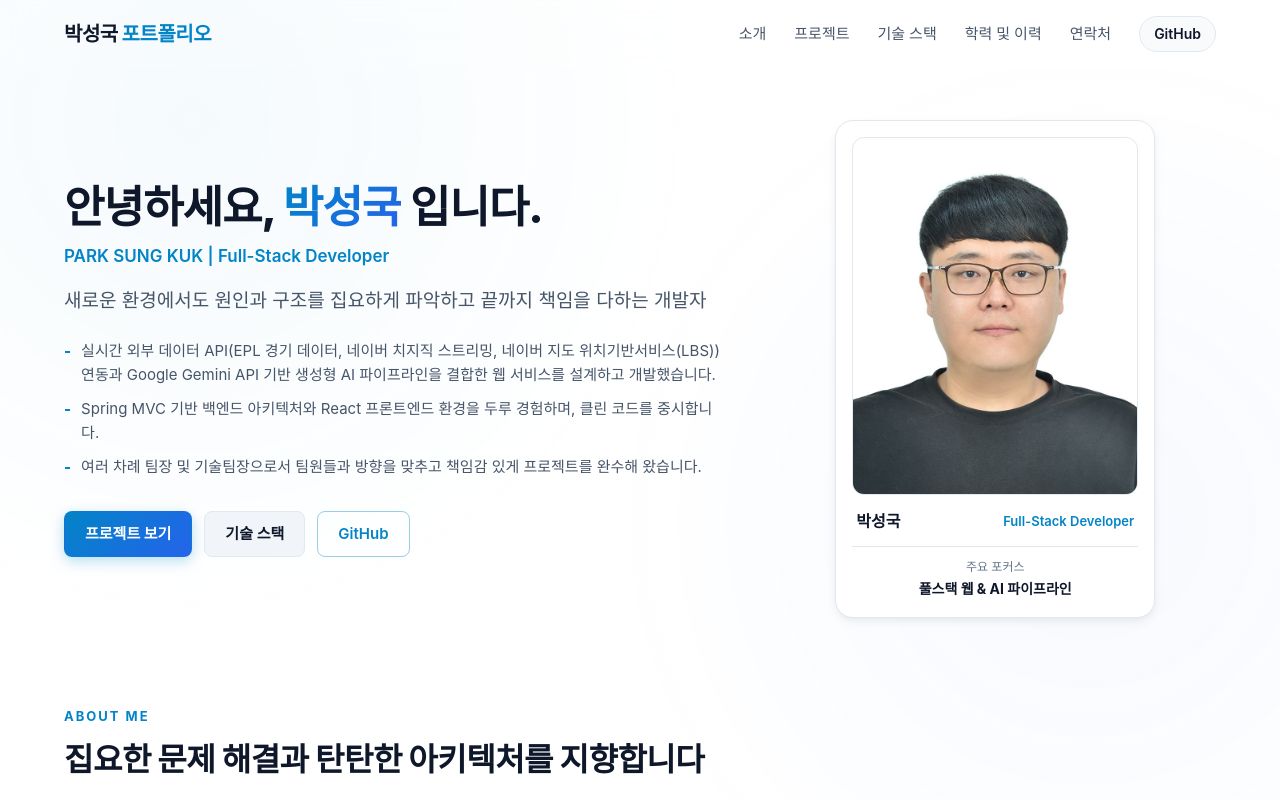
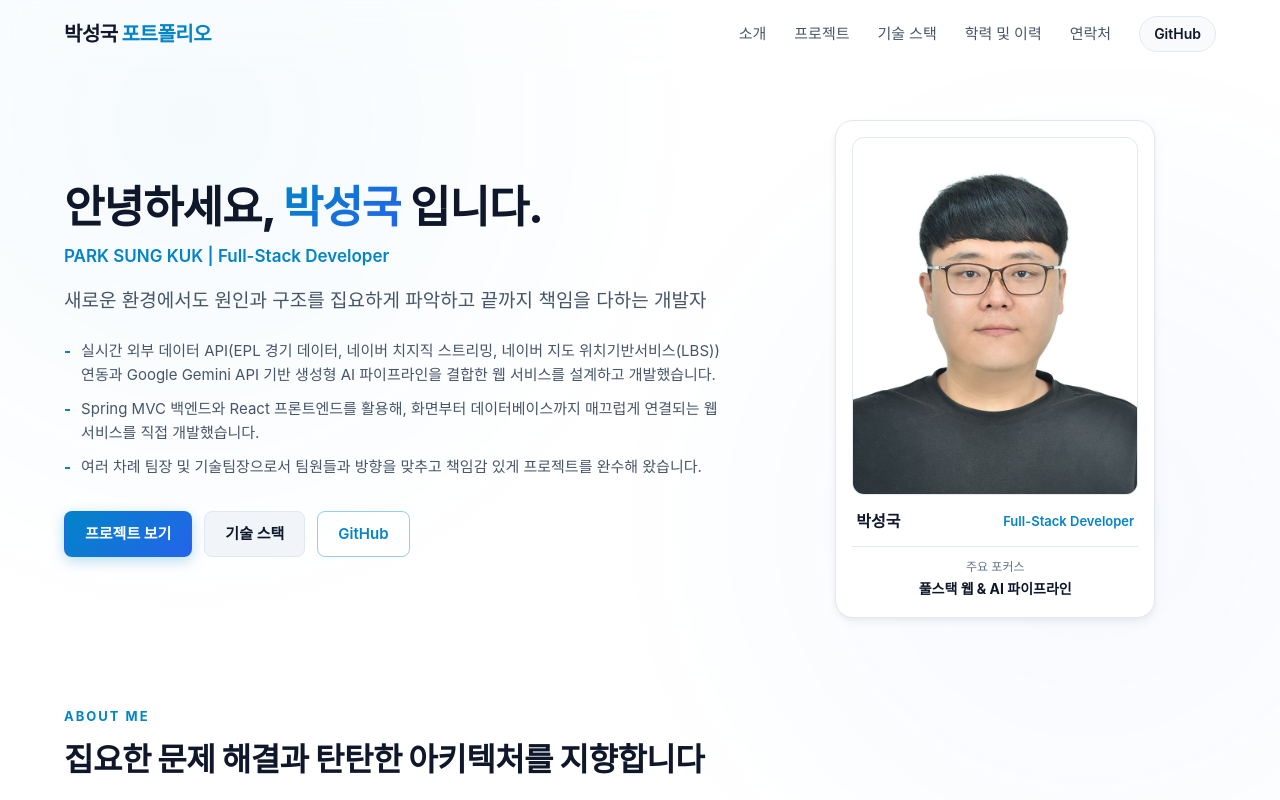
Before and after one commit to PSK6262/Portfolio_20261008, a React (Vite) app in the folder portfolio20261008/: page / in a window 1280 px wide. Shown: the top 800 px of the page. Built offline with nearby package versions, Linux system fonts and the light colour scheme; a web font is replaced by a local one.

Commit message:
fix: 인트로 소개 문구를 직관적인 풀스택 개발 결과형으로 개선

```diff
--- a/portfolio20261008/src/data/portfolioData.js
+++ b/portfolio20261008/src/data/portfolioData.js
@@ -23,7 +23,7 @@ export const profileData = {
   ],
   bio: [
     "실시간 외부 데이터 API(EPL 경기 데이터, 네이버 치지직 스트리밍, 네이버 지도 위치기반서비스(LBS)) 연동과 Google Gemini API 기반 생성형 AI 파이프라인을 결합한 웹 서비스를 설계하고 개발했습니다.",
-    "Spring MVC 기반 백엔드 아키텍처와 React 프론트엔드 환경을 두루 경험하며, 클린 코드를 중시합니다.",
+    "Spring MVC 백엔드와 React 프론트엔드를 활용해, 화면부터 데이터베이스까지 매끄럽게 연결되는 웹 서비스를 직접 개발했습니다.",
     "여러 차례 팀장 및 기술팀장으로서 팀원들과 방향을 맞추고 책임감 있게 프로젝트를 완수해 왔습니다."
   ],
   profileImage: "/images/profile.jpg",
```
